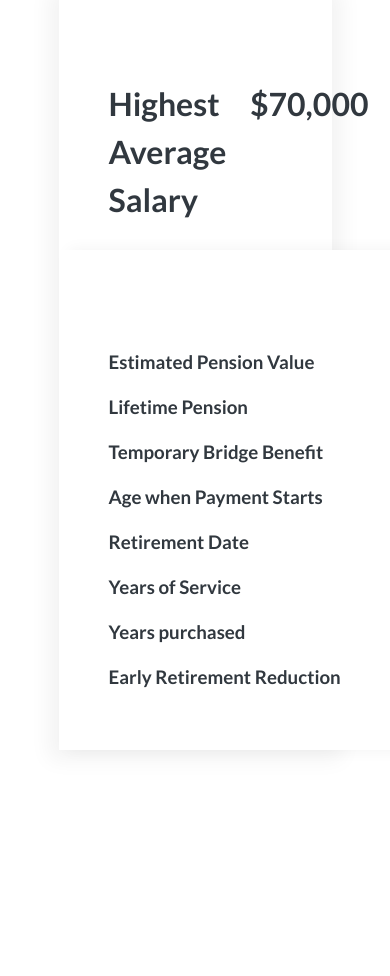
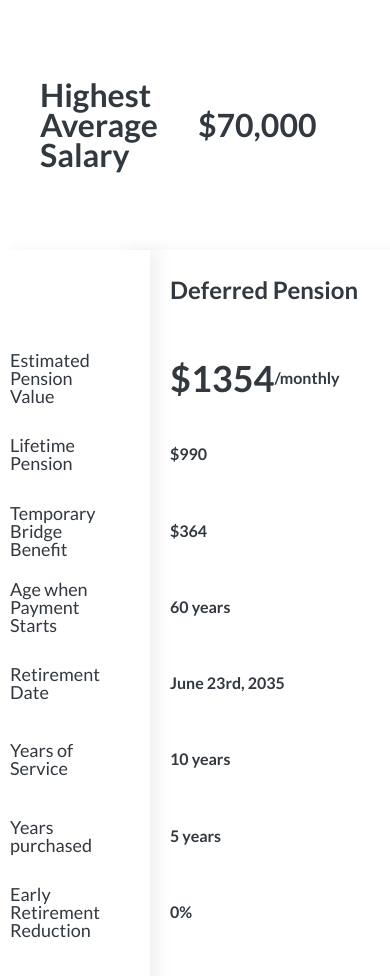
Before and after one commit to boroji/ResponsiveTableDesign, a plain HTML site: page index.html in a window 390 px wide. Before the commit the page ends 844 px from the top, so only its background shows below. Drawn offline with Linux system fonts and the light colour scheme.

Commit message:
Responsive scroll table design

```diff
--- a/style.scss
+++ b/style.scss
@@ -108,22 +108,27 @@ body {
 }
 
 .wrapper {
-    width: 70%;
+    width: 100%;
     background-color: $negative;
     box-shadow: 0 0 20px 10px transparentize($dark, 0.95);
     overflow-x: scroll;
 
-    header:nth-of-type(1) {
+    header {
         display: flex;
-        border-bottom: 2px solid $border;
-        padding: 80px 80px 40px 50px;
-        position: fixed;
+        padding: 80px 80px 0 0;
         width: 100%;
+        position: absolute;
+        align-items: center;
+
+        h1 {
+            margin-left: 40px;
+        }
     }
 
     section {
         display: flex;
         justify-content: space-between;
+        margin-top: 150px;
     }
 
 
@@ -135,7 +140,6 @@ body {
     display: flex;
     flex-direction: column;
     padding-top: 90px;
-    margin-top: 250px;
 }
 
 .labels, .deferred, .annual, .immediate {
@@ -164,17 +168,14 @@ body {
     position: absolute;
     z-index: 50;
     background-color: $negative;
-
 }
 
-@media (max-width: 1000px) {
 
-}
 
 .deferred {
-    margin-left: 450px;
+    margin-left: 350px;
 }
-
+/*
 .annual {
 
 }
@@ -182,6 +183,7 @@ body {
 .immediate {
 
 }
+*/
 
 h2, h3, h4 {
     height: 80px;
@@ -207,3 +209,39 @@ h3 {
 h4 {
     align-self: center;
 }
+
+@media (max-width: 950px) {
+    .wrapper {
+        width: 100%;
+
+        header {
+            line-height: 30px;
+        }
+
+        section {
+            margin-top: 250px;
+        }
+
+        .labels {
+            width: 150px;
+            height: 750px;
+            padding-left: 10px;
+            h3 {
+                line-height: 18px;
+                font-size: $sm;
+                font-weight: $regular;
+                padding-right: 5px;
+            }
+        }
+
+        .deferred,
+        .annual,
+        .immediate {
+            height: 750px;
+        }
+
+        .deferred {
+            margin-left: 120px;
+        }
+    }
+}
```
Also changed, not shown: css/style.css, 1 other file.
